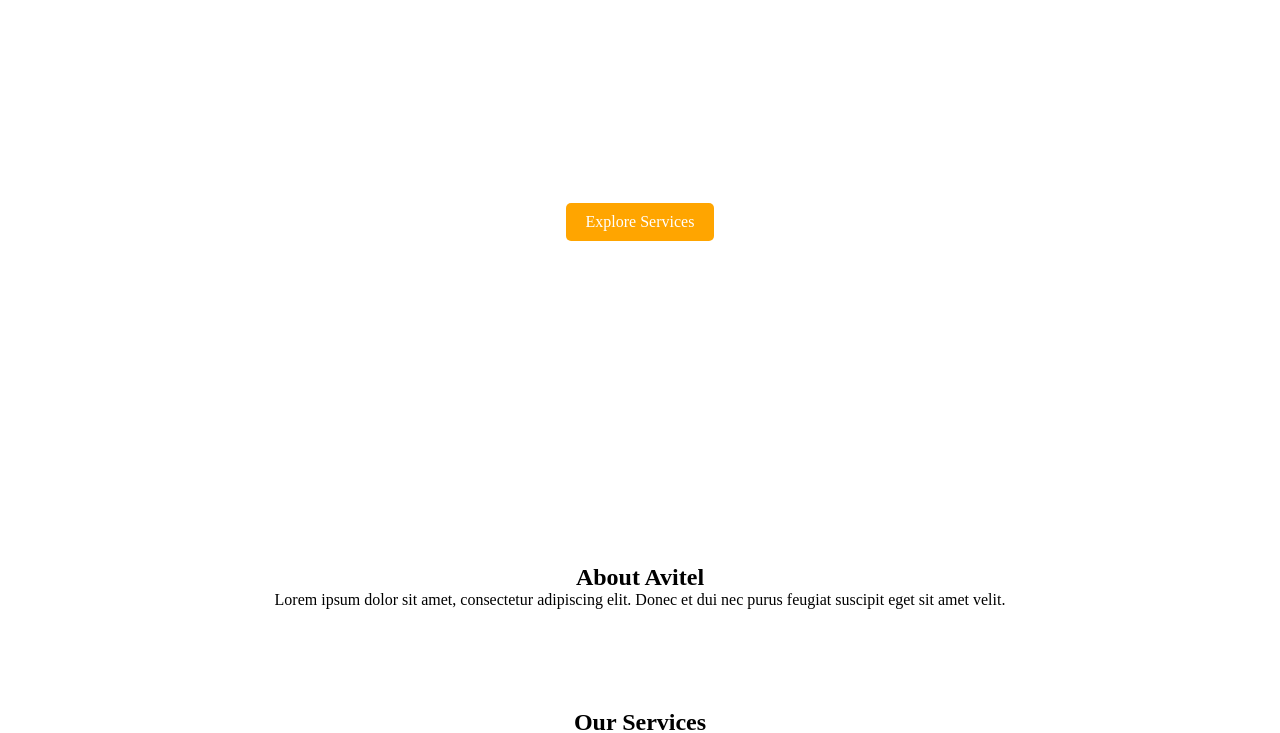
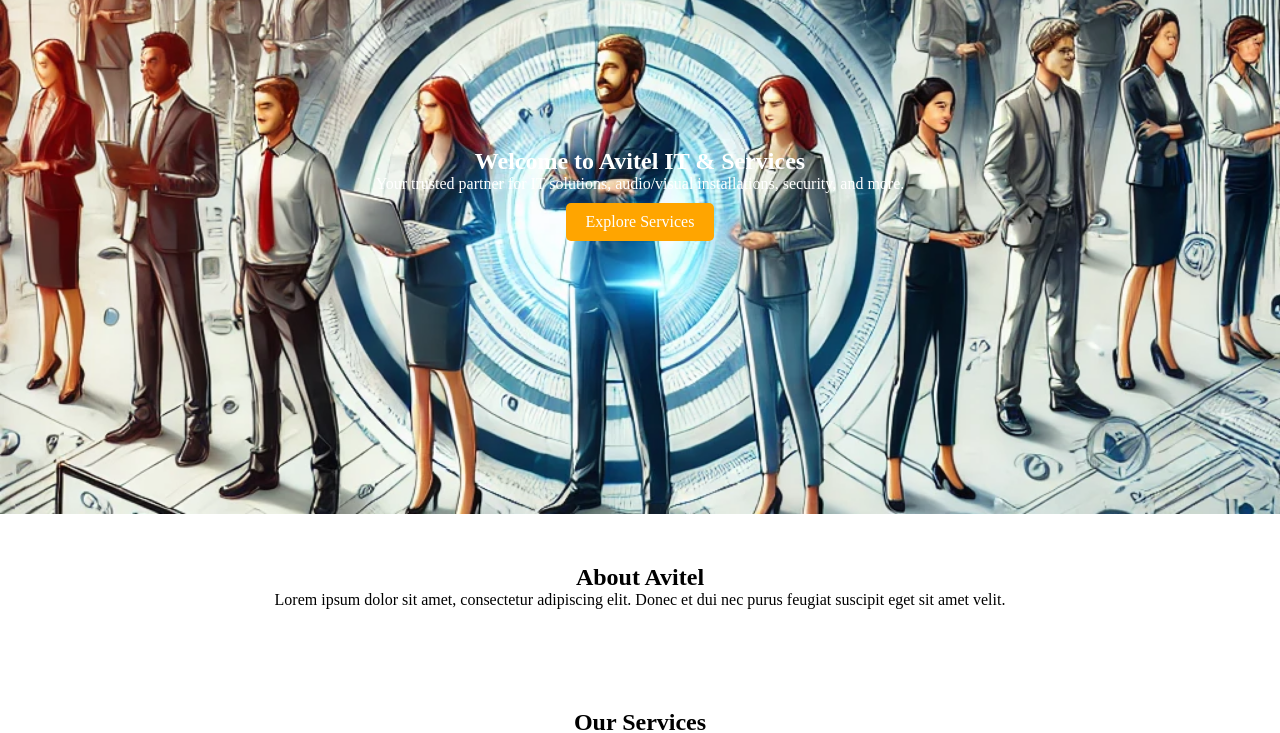
Before and after one commit to whitepanther69/Avitel-website, a plain HTML site: page index.html in a window 1280 px wide. Shown: the part 126-859 px from the top of the page. Drawn offline with Linux system fonts and the light colour scheme.

Commit message:
Update styles.css

```diff
--- a/styles.css
+++ b/styles.css
@@ -42,7 +42,7 @@ nav ul li a {
 
 /* Hero Section */
 .hero {
-    background: url("/Avitel-website/images/hero.jpg") center/cover no-repeat;
+    background: url("hero.jpg") center/cover no-repeat;
     height: 80vh;
     display: flex;
     flex-direction: column;
```
